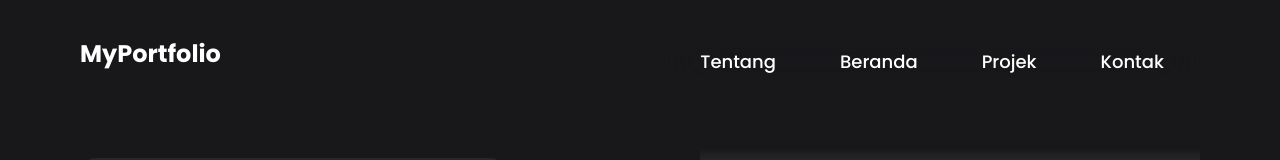
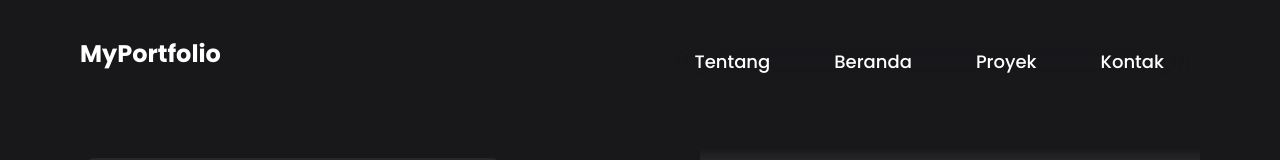
Before and after one commit to Adityawangsa/MyPortfolio-Dev-React, a React (Vite) app: page / in a window 1280 px wide. Shown: the top 160 px of the page. Built offline with nearby package versions, Linux system fonts and the light colour scheme.

Commit message:
Melakukan penyesuaian nama projek menjadi proyek

```diff
--- a/src/components/Navbar.jsx
+++ b/src/components/Navbar.jsx
@@ -59,7 +59,7 @@ export default function Navbar() {
               className="relative md:px-3 md:py-1 text-base md:text-lg font-medium
                         after:content-[''] after:absolute after:left-0 after:-bottom-1 after:w-0 after:h-[2px] after:bg-white after:transition-all after:duration-300 hover:after:w-full"
             >
-              Projek
+              Proyek
             </a>
           </li>
           <li>
```
